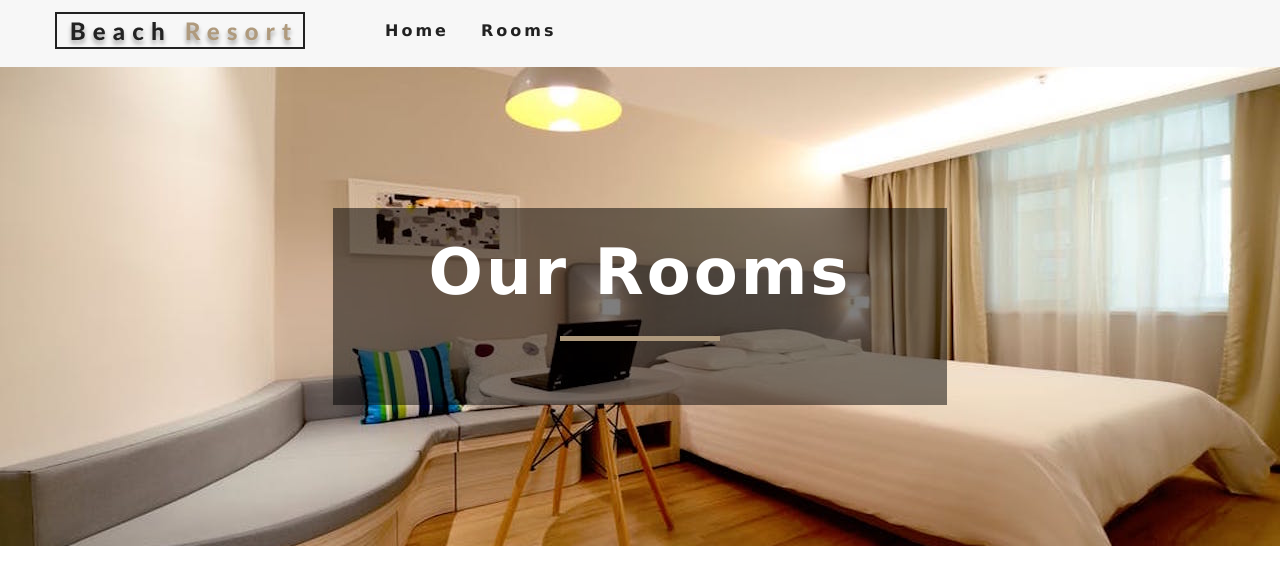
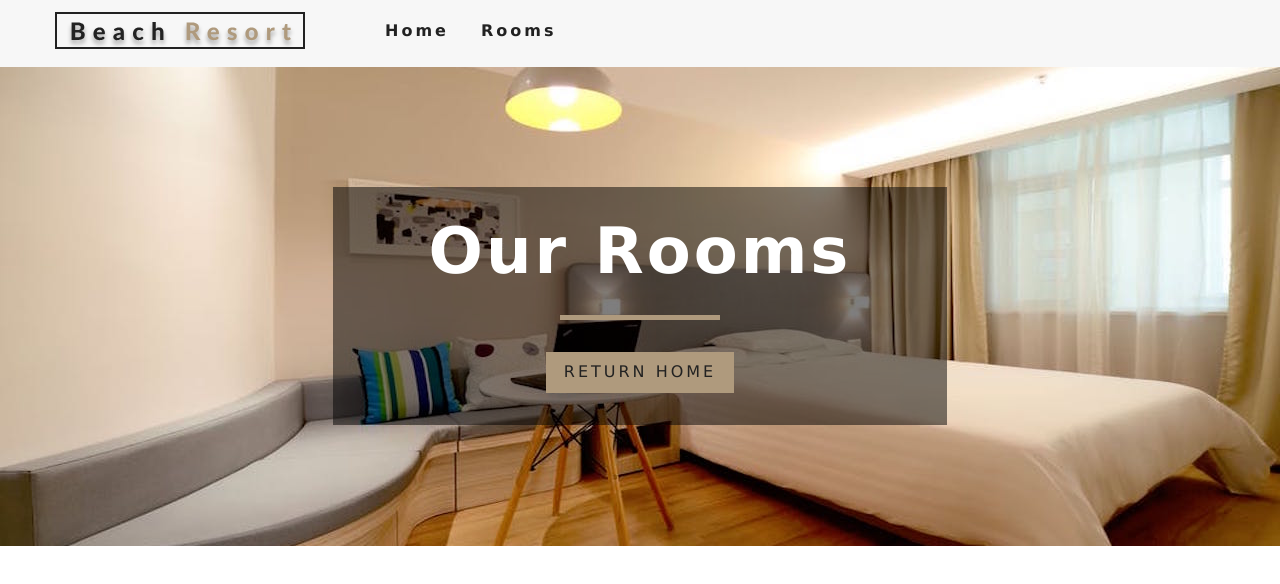
Before and after one commit to pickles135/resort-proj, a React (Create React App) app: page /rooms in a window 1280 px wide. Shown: the top 584 px of the page. Built offline with nearby package versions, Linux system fonts and the light colour scheme.

Commit message:
creates a link back to home in rooms

```diff
--- a/src/pages/Rooms.js
+++ b/src/pages/Rooms.js
@@ -7,7 +7,9 @@ const Rooms = () => {
   return (
     <Hero hero="roomsHero">
       <Banner title="Our Rooms">
-
+        <Link to="/" className="btn-primary">
+          Return Home
+        </Link>
       </Banner>
     </Hero>
   )
```
